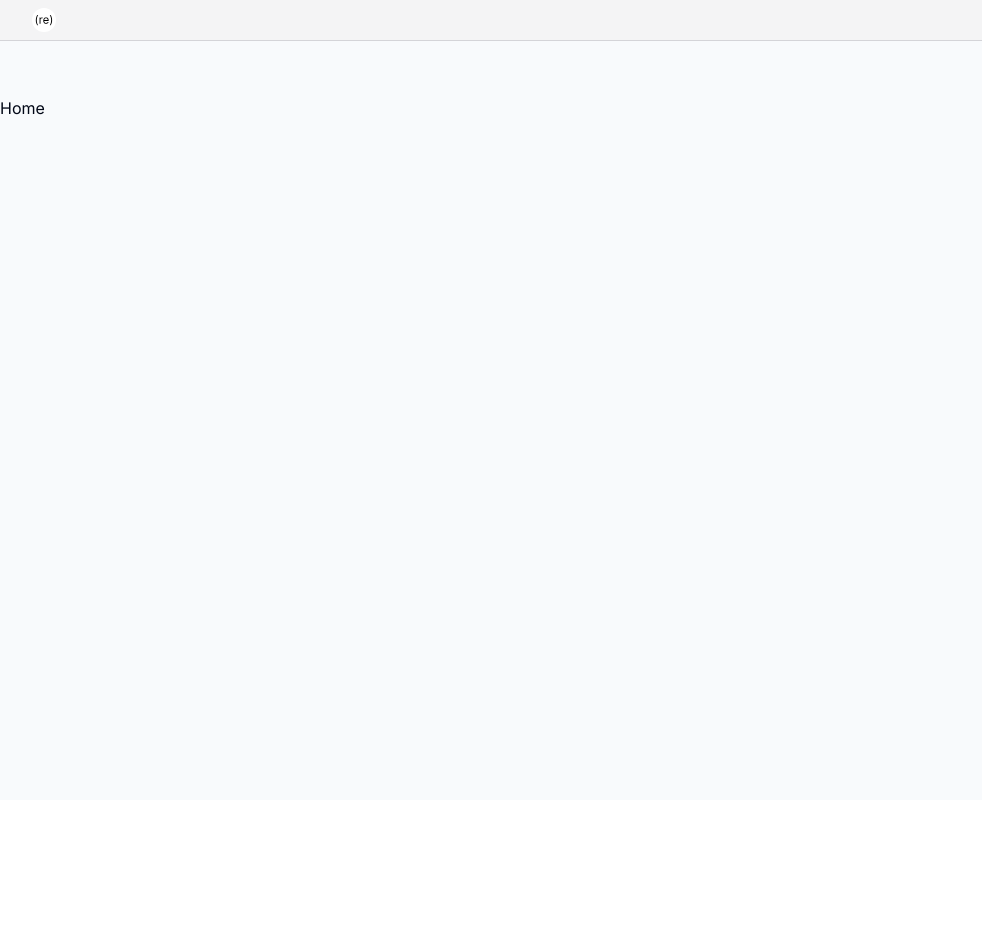
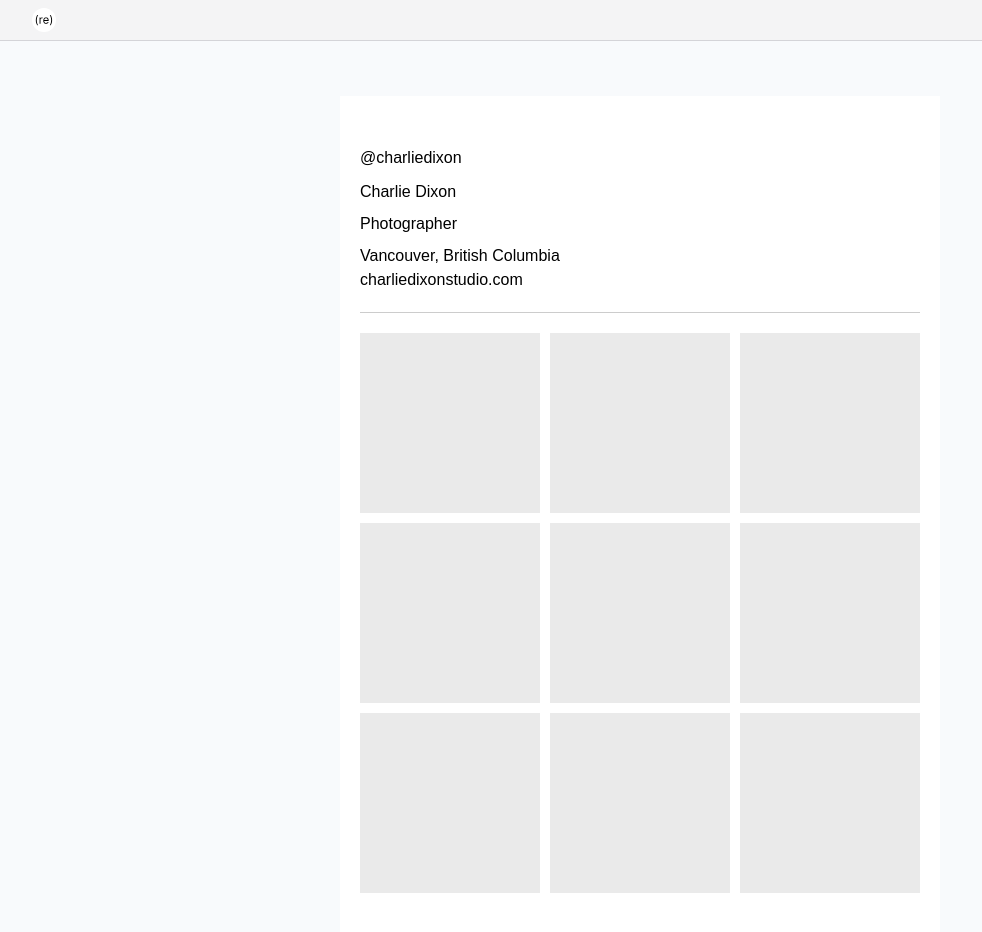
Before and after one commit to haveaniceknight/reference, a Next.js app: page / in a window 1280 px wide. Shown: the top 932 px of the page, without its empty margins (0-982 px from the left). Before the commit the page ends 800 px from the top, so only its background shows below. Built offline with nearby package versions, Linux system fonts and the light colour scheme.

Commit message:
feed proto

```diff
--- a/src/app/page.tsx
+++ b/src/app/page.tsx
@@ -1,3 +1,48 @@
 export default function Home() {
-  return <div>Home</div>
+  return (
+    <div style={{
+      fontFamily: 'Arial, sans-serif',
+      maxWidth: '600px',
+      margin: 'auto',
+      padding: '50px 20px',
+      backgroundColor: '#fff',
+      boxSizing: 'border-box' // Make sure padding doesn't add to the width
+    }}>
+      {/* Profile Section */}
+      <div style={{
+        borderBottom: '1px solid #ccc',
+        paddingBottom: '20px',
+        marginBottom: '20px'
+      }}>
+        <h2 style={{ margin: '0 0 10px 0', color: '#000' }}>@charliedixon</h2>
+        <p style={{ margin: '0', color: '#000' }}>Charlie Dixon</p>
+        <p style={{ margin: '8px 0', color: '#000' }}>Photographer</p>
+        <p style={{ margin: '0', color: '#000' }}>Vancouver, British Columbia</p>
+        <a
+          href="http://charliedixonstudio.com"
+          style={{
+            color: '#000',
+            textDecoration: 'none',
+            margin: '8px 0'
+          }}
+        >
+          charliedixonstudio.com
+        </a>
+      </div>
+
+      {/* Images Grid */}
+      <div style={{
+        display: 'grid',
+        gridTemplateColumns: 'repeat(3, 1fr)',
+        gridGap: '10px'
+      }}>
+        {/* Placeholder for images */}
+        {Array.from({ length: 9 }).map((_, index) => (
+          <div key={index} style={{ backgroundColor: '#eaeaea', paddingTop: '100%', position: 'relative' }}>
+            {/* The actual image would go here */}
+          </div>
+        ))}
+      </div>
+    </div>
+  );
 }
```
